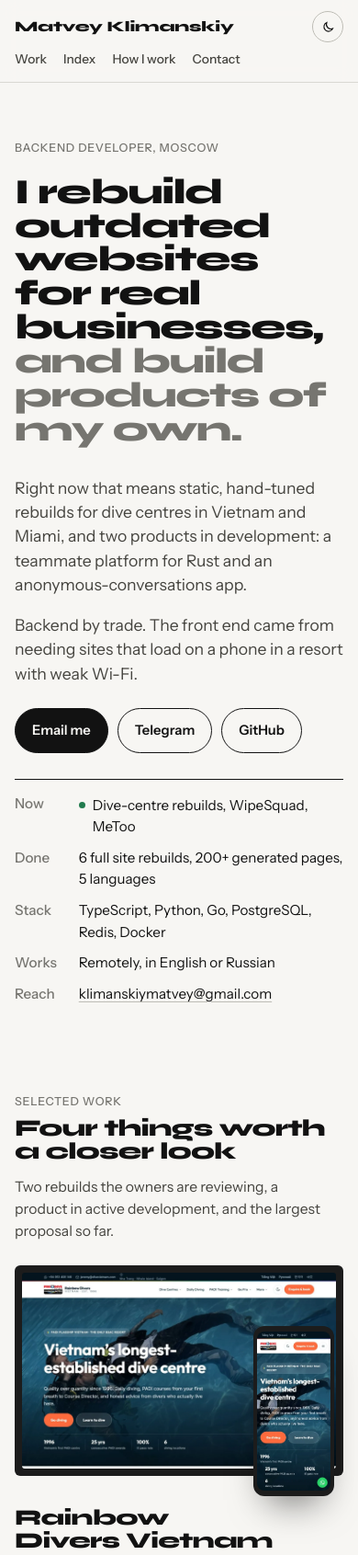
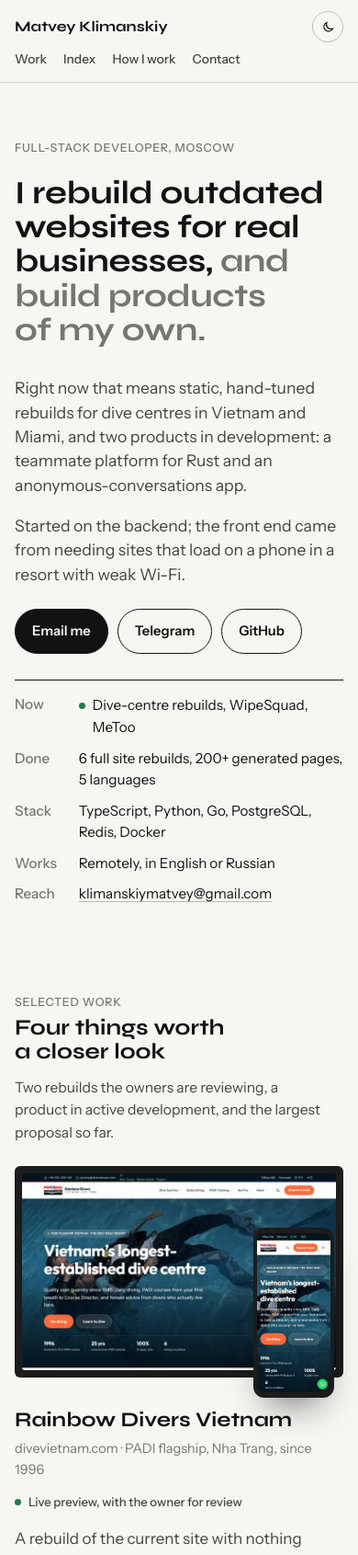
Before and after one commit to klimanskiy1/klimanskiy1.github.io, a plain HTML site: page index.html in a window 390 px wide. Shown: the top 1691 px of the page at 92% size. Drawn offline with Linux system fonts and the light colour scheme.

Commit message:
Loosen display type (Syne 700, open tracking), full-stack developer
Co-Authored-By: Claude Opus 5 (1M context) <noreply@anthropic.com>

```diff
--- a/index.html
+++ b/index.html
@@ -3,13 +3,13 @@
 <head>
 <meta charset="UTF-8">
 <meta name="viewport" content="width=device-width, initial-scale=1, viewport-fit=cover">
-<title>Matvey Klimanskiy — backend developer, website rebuilds</title>
-<meta name="description" content="Matvey Klimanskiy, backend developer from Moscow. Rebuilds outdated websites for small businesses (five dive centres so far) and builds his own products: WipeSquad, MeToo, Tutor.">
+<title>Matvey Klimanskiy — full-stack developer, website rebuilds</title>
+<meta name="description" content="Matvey Klimanskiy, full-stack developer from Moscow. Rebuilds outdated websites for small businesses (five dive centres so far) and builds his own products: WipeSquad, MeToo, Tutor.">
 <link rel="canonical" href="https://klimanskiy1.github.io/">
 <meta property="og:type" content="website">
 <meta property="og:url" content="https://klimanskiy1.github.io/">
 <meta property="og:title" content="Matvey Klimanskiy — websites rebuilt, products built">
-<meta property="og:description" content="Backend developer. I rebuild outdated websites for real businesses and build products of my own.">
+<meta property="og:description" content="Full-stack developer. I rebuild outdated websites for real businesses and build products of my own.">
 <meta property="og:image" content="https://klimanskiy1.github.io/assets/img/og.jpg">
 <meta property="og:image:width" content="1200">
 <meta property="og:image:height" content="630">
@@ -68,7 +68,7 @@ body{
 }
 img{max-width:100%;display:block;height:auto}
 a{color:inherit;text-decoration:none}
-h1,h2,h3{font-family:'Syne','Instrument Sans',system-ui,sans-serif;font-weight:800;line-height:1;letter-spacing:-.02em;text-wrap:balance}
+h1,h2,h3{font-family:'Syne','Instrument Sans',system-ui,sans-serif;font-weight:700;line-height:1.08;letter-spacing:0;text-wrap:balance}
 p a,li a,dd a{text-decoration:underline;text-decoration-thickness:1px;text-underline-offset:3px;text-decoration-color:var(--line-2)}
 p a:hover,li a:hover,dd a:hover{text-decoration-color:var(--accent);color:var(--accent)}
 code{font-family:ui-monospace,'SF Mono',Menlo,Consolas,monospace;font-size:.9em}
@@ -83,7 +83,7 @@ code{font-family:ui-monospace,'SF Mono',Menlo,Consolas,monospace;font-size:.9em}
 /* ---------- header ---------- */
 .top{position:sticky;top:env(safe-area-inset-top,0px);z-index:40;background:color-mix(in srgb,var(--bg) 88%,transparent);backdrop-filter:blur(10px);border-bottom:1px solid var(--line)}
 .nav{display:grid;grid-template-columns:1fr auto 1fr;align-items:center;height:58px;gap:16px}
-.brand{font-family:'Syne',sans-serif;font-weight:800;font-size:1rem;letter-spacing:-.01em;white-space:nowrap}
+.brand{font-family:'Syne',sans-serif;font-weight:700;font-size:1rem;letter-spacing:0;white-space:nowrap}
 .clock{font-size:.82rem;color:var(--mute);text-align:center;white-space:nowrap;font-variant-numeric:tabular-nums}
 .links{display:flex;justify-content:flex-end;align-items:center;gap:22px;font-size:.9rem;font-weight:500}
 .links a{position:relative;padding:2px 0;color:var(--ink-2)}
@@ -107,7 +107,7 @@ code{font-family:ui-monospace,'SF Mono',Menlo,Consolas,monospace;font-size:.9em}
 
 /* ---------- hero ---------- */
 .hero{padding-block:clamp(56px,10vw,132px) clamp(40px,6vw,80px)}
-.hero h1{font-size:clamp(2.4rem,5.9vw,5.4rem);letter-spacing:-.035em;line-height:.96;max-width:19ch;margin:18px 0 clamp(32px,5vw,64px)}
+.hero h1{font-size:clamp(2.2rem,5.2vw,4.8rem);letter-spacing:-.01em;line-height:1.06;max-width:20ch;margin:18px 0 clamp(32px,5vw,64px)}
 .hero h1 span{color:var(--mute)}
 .hero-cols{display:grid;grid-template-columns:7fr 5fr;gap:clamp(28px,5vw,80px);align-items:start}
 @media(max-width:820px){.hero-cols{grid-template-columns:1fr}}
@@ -134,7 +134,7 @@ section{padding-block:clamp(56px,9vw,120px)}
 @media(max-width:820px){.sec{grid-template-columns:1fr}}
 .sec-side{position:sticky;top:calc(58px + env(safe-area-inset-top,0px) + 24px)}
 @media(max-width:820px){.sec-side{position:static}}
-.sec-side h2{font-size:clamp(1.6rem,2.6vw,2.2rem);font-weight:800;letter-spacing:-.03em;margin-top:6px}
+.sec-side h2{font-size:clamp(1.5rem,2.4vw,2rem);font-weight:700;letter-spacing:0;margin-top:6px}
 .sec-side p{color:var(--ink-2);font-size:.98rem;margin-top:14px;max-width:32ch}
 .sec-side .label{display:block}
 
@@ -146,7 +146,7 @@ section{padding-block:clamp(56px,9vw,120px)}
 .case .shot .phone img{aspect-ratio:390/844;border-radius:8px;object-position:top}
 .case .cap{display:grid;grid-template-columns:5fr 7fr;gap:16px clamp(24px,4vw,56px);margin-top:34px}
 @media(max-width:820px){.case .cap{grid-template-columns:1fr}}
-.case h3{font-size:clamp(1.5rem,2.6vw,2.2rem);font-weight:800;letter-spacing:-.03em;line-height:1.02}
+.case h3{font-size:clamp(1.4rem,2.4vw,2rem);font-weight:700;letter-spacing:0;line-height:1.1}
 .case .sub{color:var(--mute);font-size:.9rem;margin-top:8px}
 .case .status{display:inline-flex;align-items:center;gap:8px;font-size:.82rem;font-weight:500;margin-top:14px;color:var(--ink-2)}
 .case .status::before{content:"";width:7px;height:7px;border-radius:50%;background:var(--line-2)}
@@ -165,7 +165,7 @@ section{padding-block:clamp(56px,9vw,120px)}
 .index{border-top:1px solid var(--ink)}
 .row{display:grid;grid-template-columns:minmax(0,2.1fr) minmax(0,3.2fr) minmax(0,2fr) minmax(0,1.3fr) 20px;gap:16px 24px;align-items:baseline;padding:18px 0;border-bottom:1px solid var(--line);position:relative;color:inherit;transition:background .15s}
 a.row:hover{background:var(--bg-2);margin-inline:-14px;padding-inline:14px}
-.row .name{font-family:'Syne',sans-serif;font-weight:700;font-size:1.05rem;letter-spacing:-.01em}
+.row .name{font-family:'Syne',sans-serif;font-weight:700;font-size:1.02rem;letter-spacing:0}
 .row .what{color:var(--ink-2);font-size:.95rem}
 .row .tech{color:var(--mute);font-size:.86rem}
 .row .kind{color:var(--mute);font-size:.86rem;white-space:nowrap}
@@ -192,7 +192,7 @@ a.row:hover .arrow{transform:translate(3px,-3px);color:var(--accent)}
 @media(max-width:1000px){.steps{grid-template-columns:1fr 1fr}}
 @media(max-width:560px){.steps{grid-template-columns:1fr}}
 .steps li{counter-increment:s}
-.steps li::before{content:counter(s,decimal-leading-zero);display:block;font-family:'Syne',sans-serif;font-weight:800;font-size:1.6rem;letter-spacing:-.03em;color:var(--ink);margin-bottom:10px}
+.steps li::before{content:counter(s,decimal-leading-zero);display:block;font-family:'Syne',sans-serif;font-weight:700;font-size:1.5rem;letter-spacing:0;color:var(--ink);margin-bottom:10px}
 .steps b{display:block;font-weight:600;margin-bottom:4px}
 .steps p{font-size:.9rem;color:var(--ink-2);line-height:1.45}
 .beliefs{display:grid;grid-template-columns:1fr 1fr;gap:28px clamp(24px,4vw,56px);margin-top:clamp(40px,6vw,72px)}
@@ -215,7 +215,7 @@ a.row:hover .arrow{transform:translate(3px,-3px);color:var(--accent)}
 
 /* ---------- contact ---------- */
 .contact{background:var(--contact-bg);color:var(--contact-ink);padding-block:clamp(64px,10vw,140px) clamp(32px,5vw,56px)}
-.contact h2{font-size:clamp(2.4rem,6.5vw,6rem);letter-spacing:-.035em;line-height:.98;max-width:14ch}
+.contact h2{font-size:clamp(2.2rem,5.6vw,5.2rem);letter-spacing:-.01em;line-height:1.06;max-width:15ch}
 .contact .after{margin-top:clamp(28px,4vw,48px);display:grid;grid-template-columns:5fr 7fr;gap:24px clamp(24px,4vw,64px);align-items:end}
 @media(max-width:820px){.contact .after{grid-template-columns:1fr}}
 .contact p{color:color-mix(in srgb,var(--contact-ink) 72%,transparent);max-width:44ch;font-size:1.05rem}
@@ -257,12 +257,12 @@ a.row:hover .arrow{transform:translate(3px,-3px);color:var(--accent)}
 <!-- ================= HERO ================= -->
 <section class="hero">
   <div class="wrap">
-    <span class="label">Backend developer, Moscow</span>
+    <span class="label">Full-stack developer, Moscow</span>
     <h1>I rebuild outdated websites for real businesses, <span>and build products of my own.</span></h1>
     <div class="hero-cols">
       <div>
         <p class="lead">Right now that means static, hand-tuned rebuilds for dive centres in Vietnam and Miami, and two products in development: a teammate platform for Rust and an anonymous-conversations app.</p>
-        <p class="lead">Backend by trade. The front end came from needing sites that load on a phone in a resort with weak Wi-Fi.</p>
+        <p class="lead">Started on the backend; the front end came from needing sites that load on a phone in a resort with weak Wi-Fi.</p>
         <div class="cta">
           <a class="btn btn-fill" href="mailto:klimanskiymatvey@gmail.com">Email me</a>
           <a class="btn" href="https://t.me/matew_1" target="_blank" rel="noopener">Telegram</a>
```
Also changed, not shown: assets/img/og.jpg.
